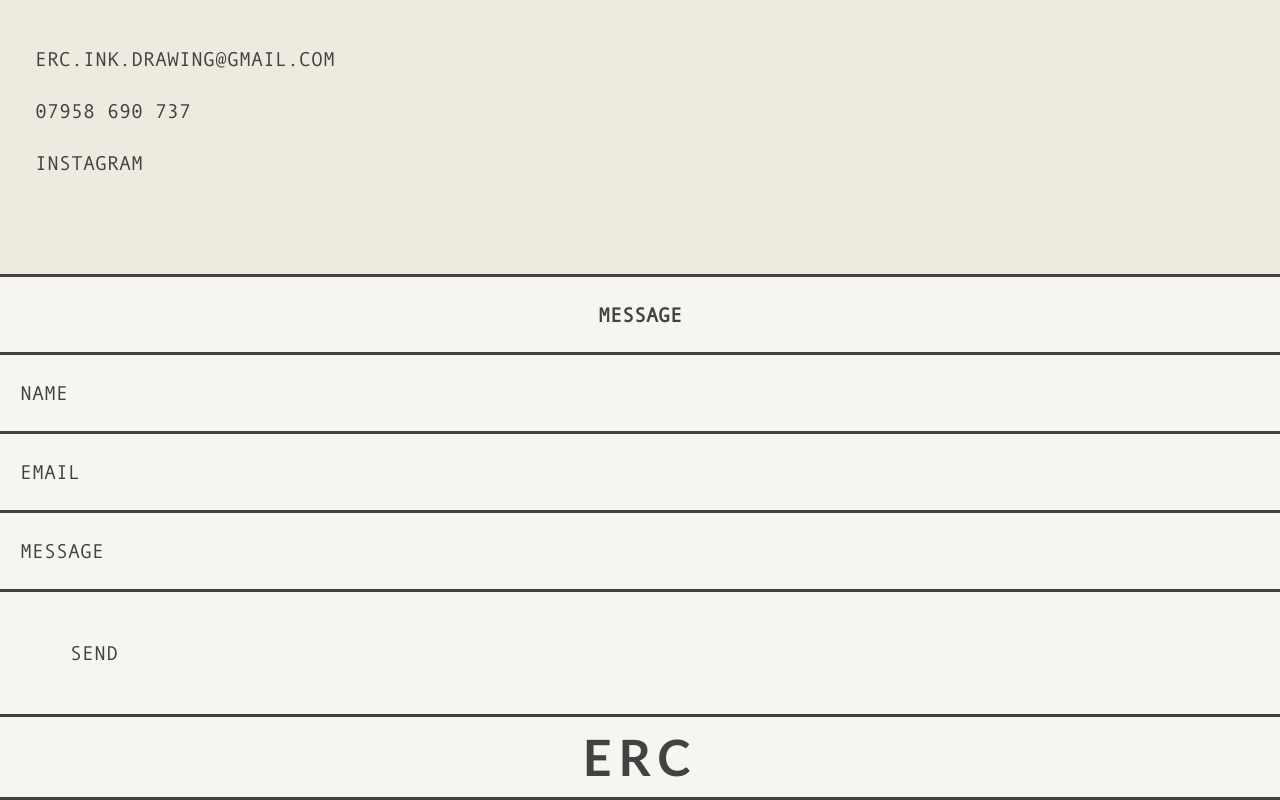
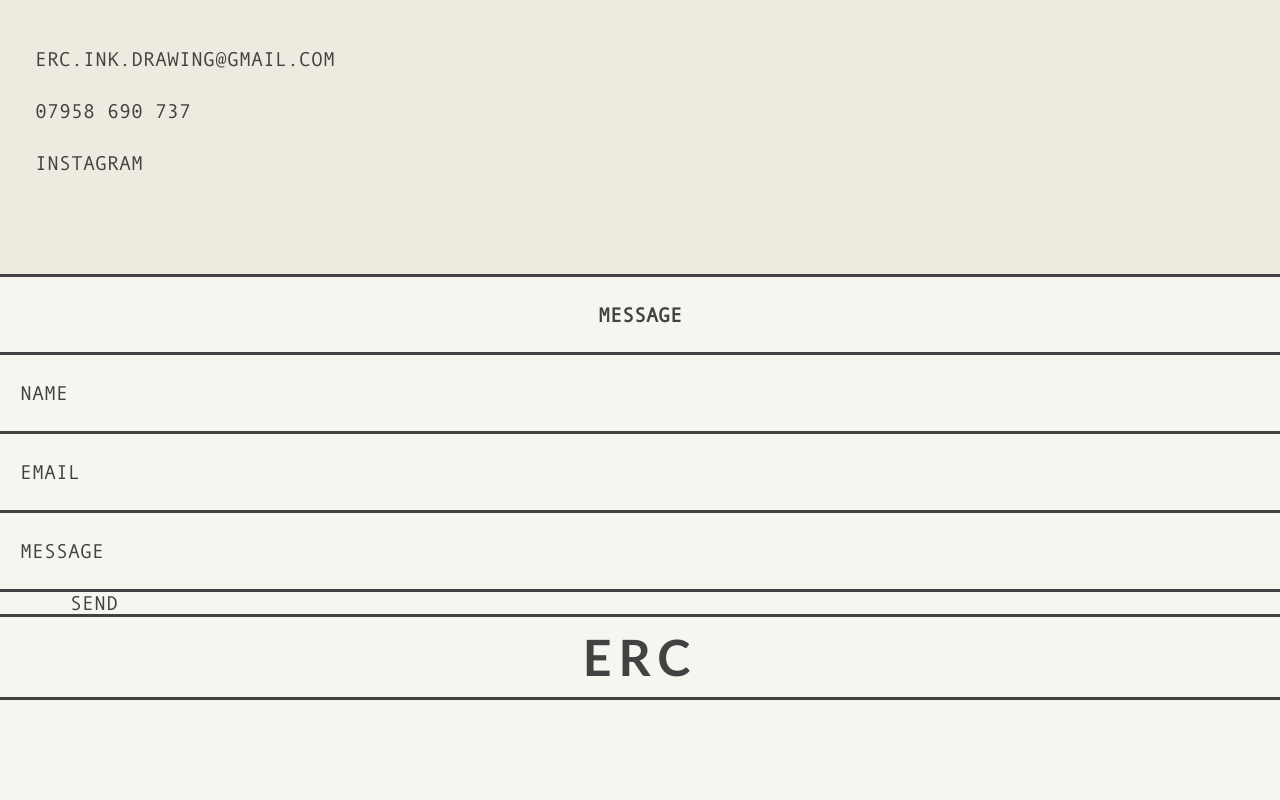
Before and after one commit to elliercottrell/test, a React (Create React App) app: page /pjf in a window 1280 px wide. Shown: the part 629-1429 px from the top of the page. After the commit the page ends 1329 px from the top, so only its background shows below. Built offline with nearby package versions, Linux system fonts and the light colour scheme.

Commit message:
padding not correct

```diff
--- a/src/Components/Form.css
+++ b/src/Components/Form.css
@@ -39,6 +39,7 @@
   text-align: start;
   border: none;
   color: #434141;
+  padding: 0px 50px;
 }
 
 .name:focus,
--- a/src/Components/Form.js
+++ b/src/Components/Form.js
@@ -48,12 +48,7 @@ function ContactForm() {
           name="message"
           placeholder="message"
         />
-        <input
-          type="submit"
-          className="pleaseSubmit"
-          value="Send"
-          style={{ padding: "50px" }}
-        />
+        <input type="submit" className="pleaseSubmit" value="Send" />
       </form>
     </div>
   );
```
